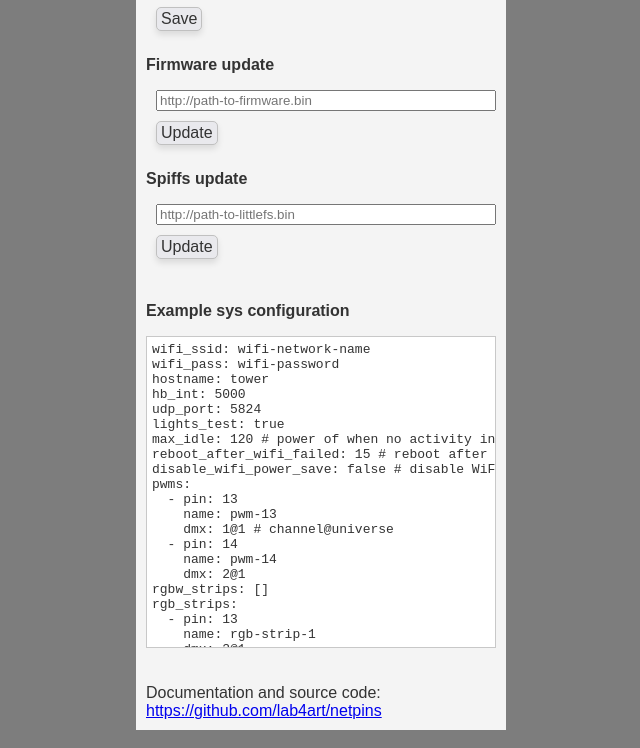
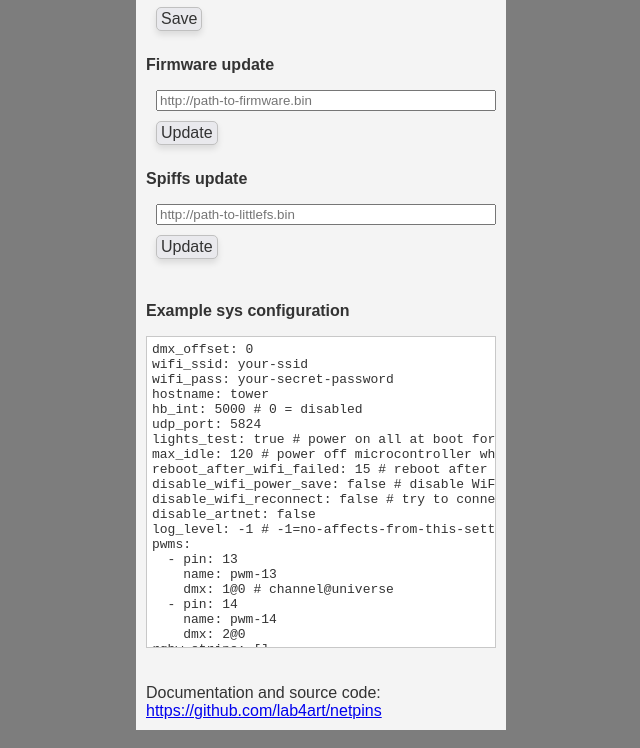
Before and after one commit to lab4art/netpins, a plain HTML site: page data-raw/admin.html in a window 1280 px wide. Shown: the part 601-1349 px from the top of the page, without its empty margins (319-959 px from the left). Drawn offline with Linux system fonts and the light colour scheme; no server answers.

Commit message:
Update sample config doc.

```diff
--- a/data-raw/admin.html
+++ b/data-raw/admin.html
@@ -63,38 +63,59 @@
             <p class="title">Example sys configuration</p>
             <div class="example">
                 <pre>
-wifi_ssid: wifi-network-name
-wifi_pass: wifi-password
+dmx_offset: 0
+wifi_ssid: your-ssid
+wifi_pass: your-secret-password
 hostname: tower
-hb_int: 5000
+hb_int: 5000 # 0 = disabled
 udp_port: 5824
-lights_test: true
-max_idle: 120 # power of when no activity in minutes
+lights_test: true # power on all at boot for 2 seconds
+max_idle: 120 # power off microcontroller when no network activity for N minutes
 reboot_after_wifi_failed: 15 # reboot after 15 failed wifi connections, 0 means no reboot
 disable_wifi_power_save: false # disable WiFi power save to prevent led flicering on "poor" power connection
+disable_wifi_reconnect: false # try to connect once only (repeat in case a successful connection is lost)
+disable_artnet: false
+log_level: -1 # -1=no-affects-from-this-settging, 0=no logs, 1=error, 2=warning, 3=info, 4=debug, 5=trace
 pwms:
   - pin: 13
     name: pwm-13
-    dmx: 1@1 # channel@universe
+    dmx: 1@0 # channel@universe
   - pin: 14
     name: pwm-14
-    dmx: 2@1
+    dmx: 2@0
 rgbw_strips: []
 rgb_strips:
   - pin: 13
     name: rgb-strip-1
-    dmx: 3@1
-    size: 60
+    dmx: 1@0
+    size: 20
     dimmer: none # add dimmer channel. Options: none, single, per-slice
     slices:
       - 0
+      - 5
+      - 10
       - 15
-
 servos:
   - pin: 4
     max_angle: 180
-    min_pulse_width: 500 # optional
-    max_pulse_width: 2500 # optional
+    min_pulse_width: 500
+    max_pulse_width: 2500
+  - pin: 13
+    max_angle: 90
+dmx_input:
+  enabled: true
+  uart_port: 1
+  tx_pin: 13
+  rx_pin: 14
+  enable_pin: 15
+  universe: 0 # universe to set from DMX input
+dmx_output:
+  enabled: true
+  uart_port: 2
+  tx_pin: 17
+  rx_pin: 18
+  enable_pin: 16
+  universe: 0 # universe to output to DMX
 
                 </pre>
             </div>
```
Also changed, not shown: 2 other files.
